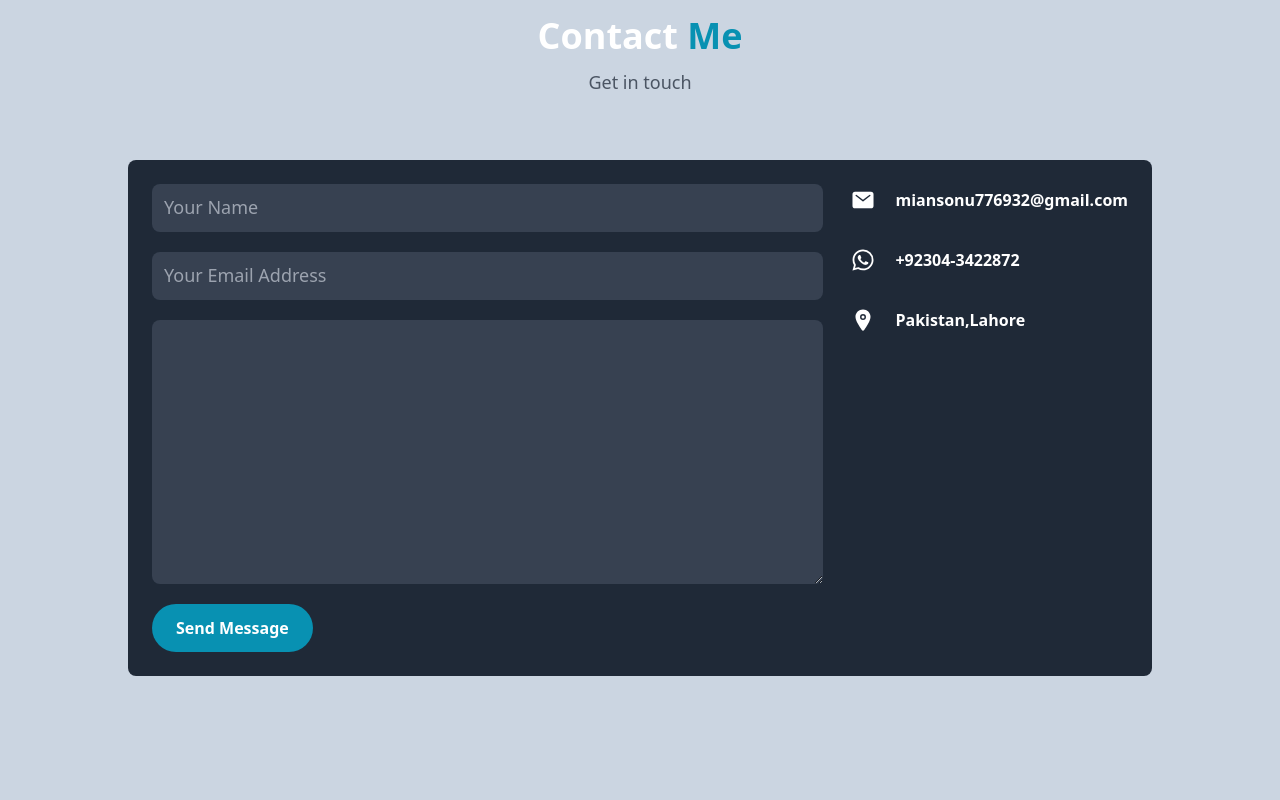
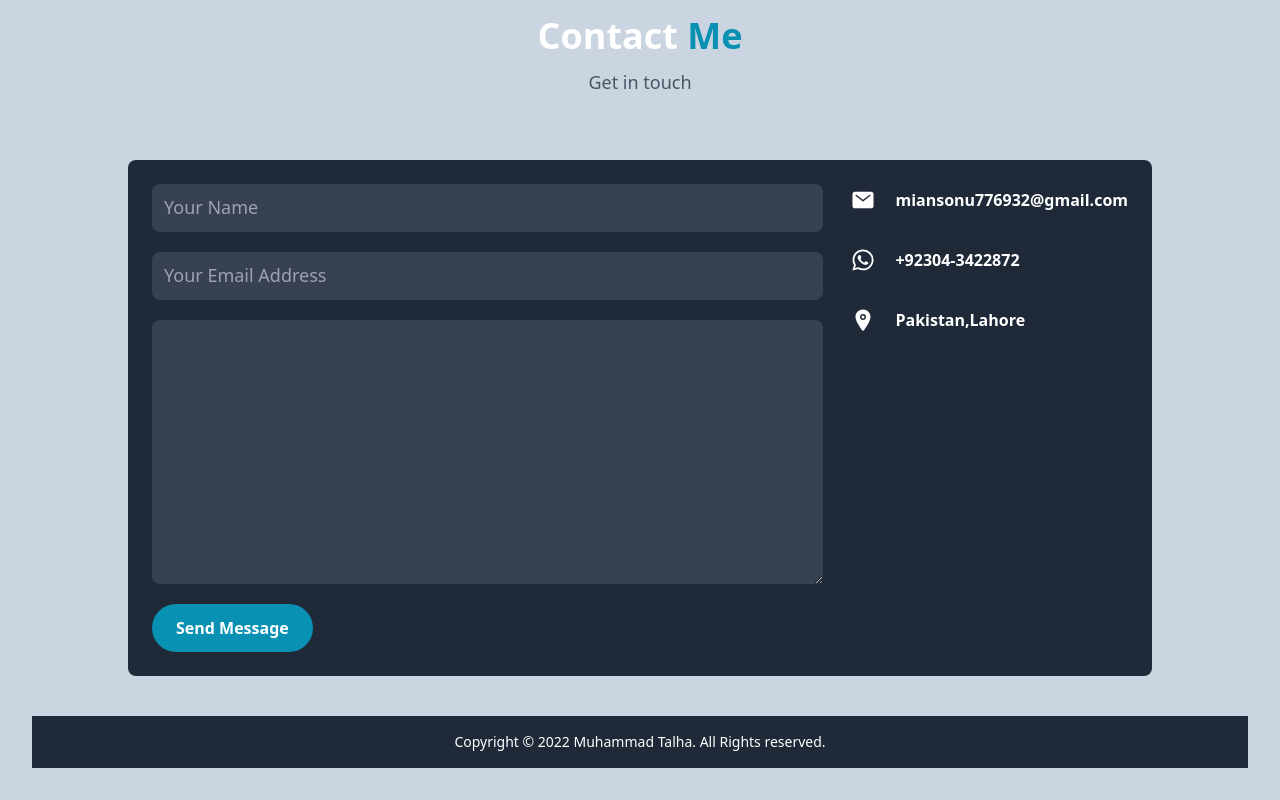
Before and after one commit to Muhammad-Talha028989/Muhammad-Talha-Portfolio, a React (Vite) app: page / in a window 1280 px wide. Shown: the part 3456-4256 px from the top of the page. Before the commit the page ends 4204 px from the top, so only its background shows below. Built offline with nearby package versions, Linux system fonts and the light colour scheme.

Commit message:
added and finish the footer section

```diff
--- a/src/components/Footer.jsx
+++ b/src/components/Footer.jsx
@@ -1,7 +1,11 @@
 import React from "react";
 
 const Footer = () => {
-  return <div></div>;
+  return (
+    <div className="bg-gray-800 text-sm p-4 text-center text-white">
+      Copyright &copy; 2022 Muhammad Talha. All Rights reserved.
+    </div>
+  );
 };
 
 export default Footer;
```
